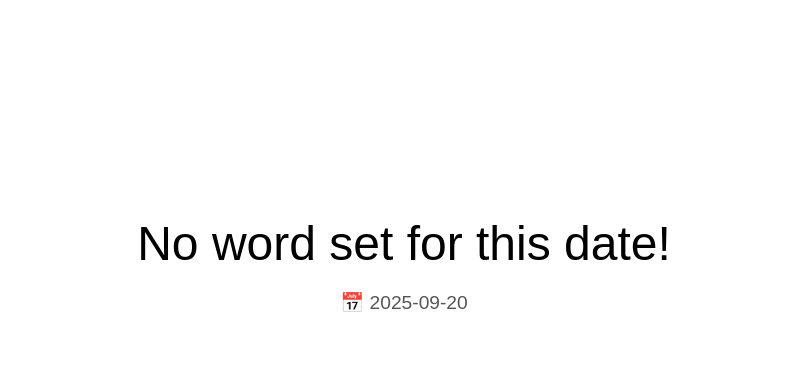
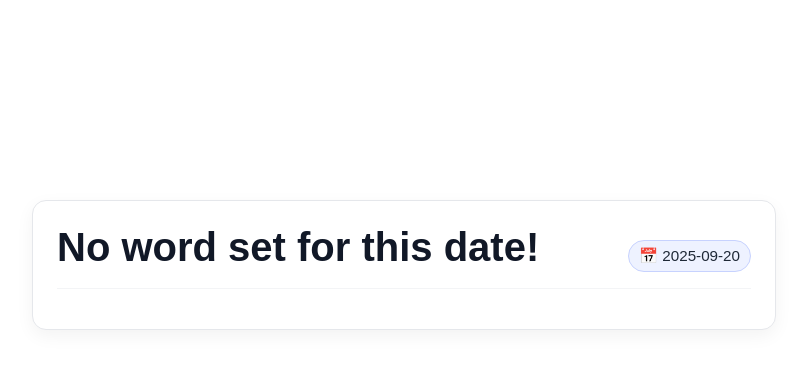
Before and after one commit to sachinsaitawadekar/vocabulary, a PHP site: page /vocabulary.php in a window 1280 px wide. Shown: the part 157-526 px from the top of the page, without its empty margins (236-1043 px from the left). Run offline with PHP 8.4, Linux system fonts and the light colour scheme; data that the repository does not hold is empty.

Commit message:
updated the view of page

```diff
--- a/vocabulary.php
+++ b/vocabulary.php
@@ -94,24 +94,50 @@ $nextDate = $nextStmt->fetchColumn();
       .nav a { width: 100%; text-align: center; }
     }
   </style>
+  <style>
+    .container { width: 100%; max-width: 760px; margin: 0 auto; padding: 8px; }
+    .card { background: #fff; border: 1px solid #e5e7eb; border-radius: 14px; box-shadow: 0 6px 18px rgba(0,0,0,0.05); padding: 24px; text-align: left; }
+    .header { display: flex; justify-content: space-between; align-items: baseline; gap: 12px; flex-wrap: wrap; }
+    .word { font-size: 2.5rem; line-height: 1.1; margin: 0; word-wrap: break-word; color: #111827; }
+    .date-chip { font-size: 0.95rem; color: #1f2937; background: #eef2ff; border: 1px solid #c7d2fe; padding: 6px 10px; border-radius: 999px; }
+    .marathi { color: #1f2937; font-size: 1.15rem; margin-top: 12px; }
+    .example { color: #374151; font-style: italic; margin-top: 14px; line-height: 1.6; }
+    .divider { height: 1px; background: #f3f4f6; margin: 16px 0; border: 0; }
+    .pager { margin-top: 16px; display: flex; gap: 10px; flex-wrap: wrap; justify-content: center; }
+    .pager a { text-decoration: none; padding: 10px 14px; border: 1px solid #e5e7eb; border-radius: 10px; background: #f9fafb; color: #111827; transition: background 0.2s, border-color 0.2s; font-size: 1rem; }
+    .pager a:hover { background: #eef2ff; border-color: #c7d2fe; }
+    @media (max-width: 768px) {
+      .word { font-size: 2rem; }
+      .marathi { font-size: 1.05rem; }
+      .pager a { font-size: 0.95rem; padding: 8px 12px; }
+    }
+    @media (max-width: 480px) { .word { font-size: 1.6rem; } .container { padding: 4px; } }
+  </style>
 </head>
 <body>
   <?php include __DIR__ . '/partials/nav.php'; ?>
-  <div class="word"><?= htmlspecialchars($word) ?></div>
+  <main class="container">
+    <section class="card">
+      <div class="header">
+        <h1 class="word"><?= htmlspecialchars($word) ?></h1>
+        <div class="date-chip">📅 <?= htmlspecialchars($date) ?></div>
+      </div>
       <?php if ($marathi): ?>
-    <div class="marathi">मराठी: <?= htmlspecialchars($marathi) ?></div>
+        <div class="marathi"><strong>अर्थ:</strong> <?= htmlspecialchars($marathi) ?></div>
       <?php endif; ?>
       <?php if ($example): ?>
-    <div class="example">“<?= htmlspecialchars($example) ?>”</div>
+        <div class="example"><strong>sample sentense:</strong> “<?= htmlspecialchars($example) ?>”</div>
       <?php endif; ?>
-  <div class="date">📅 <?= htmlspecialchars($date) ?></div>
-  <div class="nav">
+      <hr class="divider" />
+      <nav class="pager" aria-label="Word navigation">
         <?php if ($prevDate): ?>
           <a href="?date=<?= $prevDate ?>">⬅ Previous</a>
         <?php endif; ?>
         <?php if ($nextDate): ?>
           <a href="?date=<?= $nextDate ?>">Next ➡</a>
         <?php endif; ?>
-  </div>
+      </nav>
+    </section>
+  </main>
 </body>
 </html>
```
Lines whose indentation alone changed are shown as unchanged.
